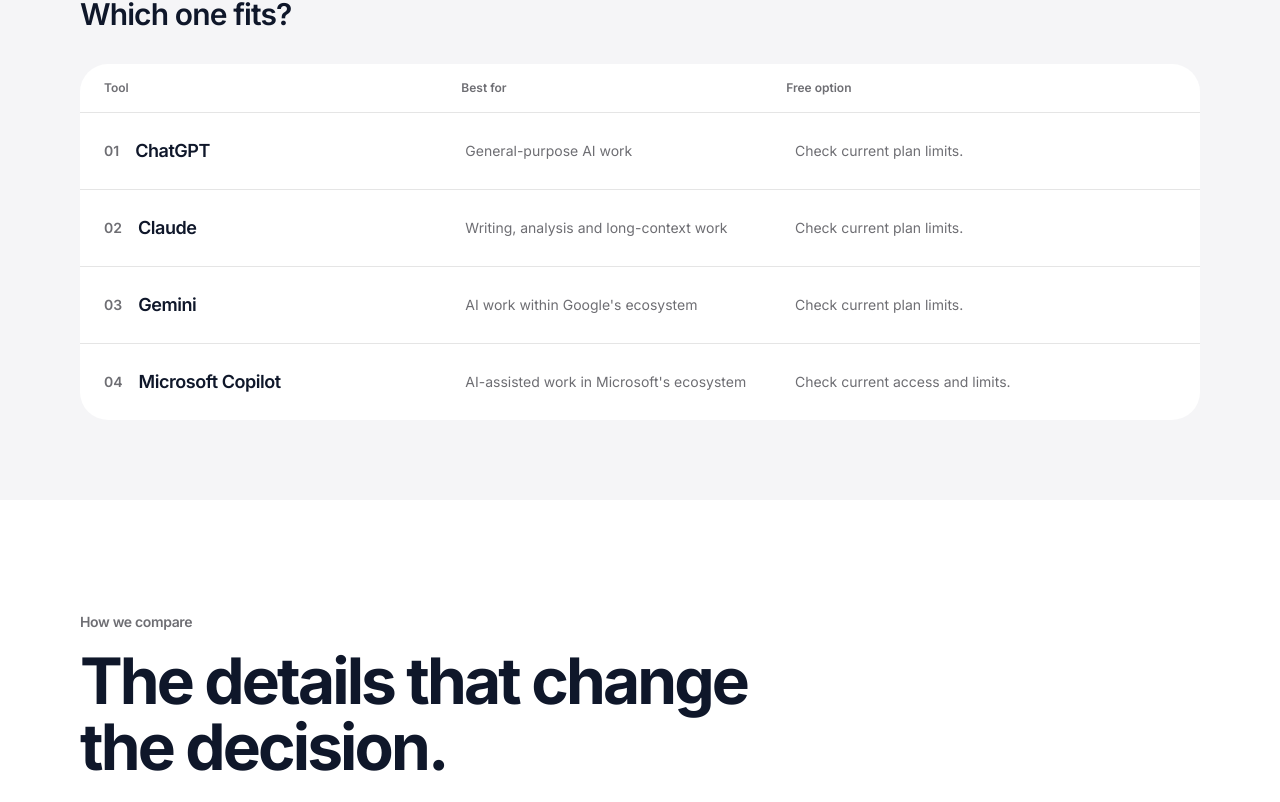
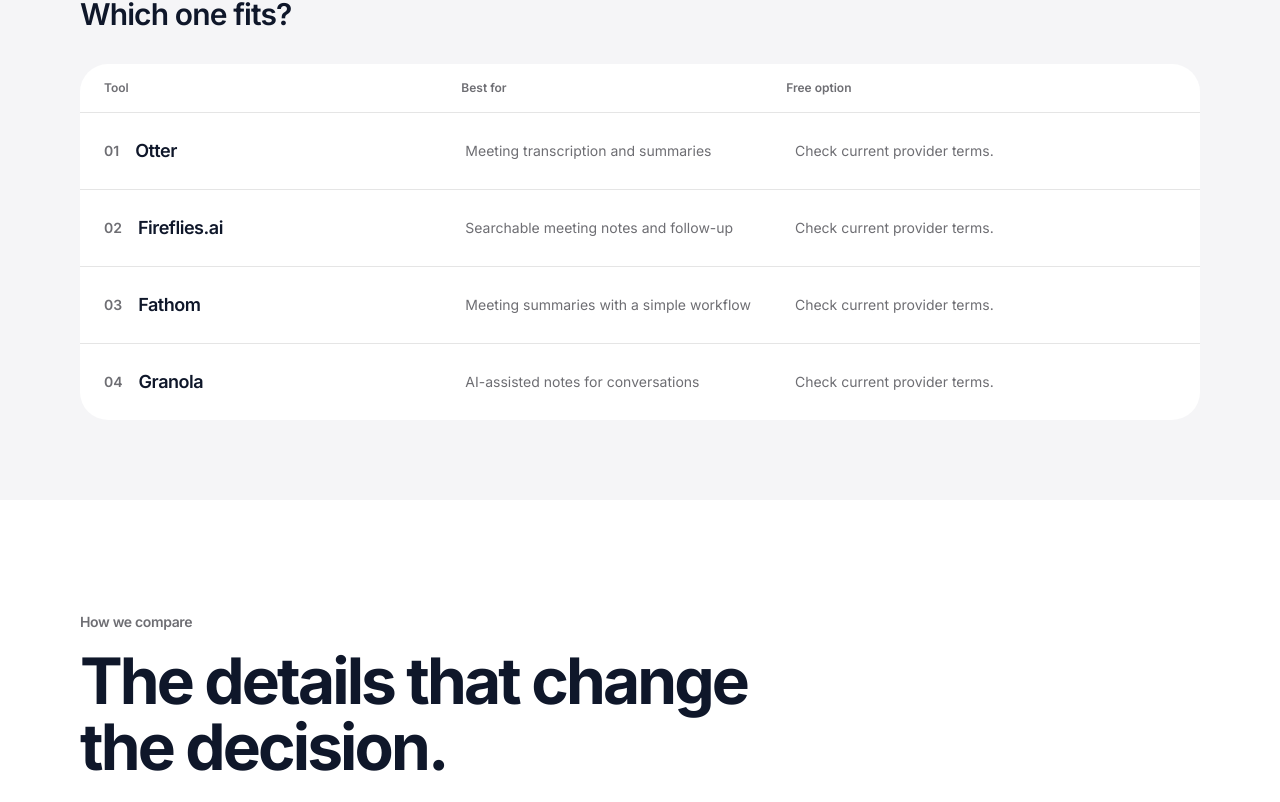
Before and after one commit to LinukaBandara/StackPick, a Next.js app: page /best/ai-meeting-assistants in a window 1280 px wide. Shown: the part 898-1700 px from the top of the page. Built offline with nearby package versions, Linux system fonts and the light colour scheme; no server answers.

Commit message:
refactor: specialize AI comparison tools

```diff
--- a/app/best/ai-meeting-assistants/page.tsx
+++ b/app/best/ai-meeting-assistants/page.tsx
@@ -15,10 +15,10 @@ export default function Page() {
       intro="Compare AI meeting assistants for transcripts, summaries, action items and searchable meeting records."
       pricingNote="AI features, models, usage limits and pricing change frequently. Verify current provider terms and test outputs before adopting a tool."
       tools={[
-        { name: "ChatGPT", bestFor: "General-purpose AI work", freeOption: "Check current plan limits.", tradeoff: "Broad capability means you still need to define the workflow.", url: "https://chatgpt.com/" },
-        { name: "Claude", bestFor: "Writing, analysis and long-context work", freeOption: "Check current plan limits.", tradeoff: "Limits and available features vary by plan.", url: "https://claude.ai/" },
-        { name: "Gemini", bestFor: "AI work within Google's ecosystem", freeOption: "Check current plan limits.", tradeoff: "Feature availability can vary by account and region.", url: "https://gemini.google.com/" },
-        { name: "Microsoft Copilot", bestFor: "AI-assisted work in Microsoft's ecosystem", freeOption: "Check current access and limits.", tradeoff: "The useful features depend on the Microsoft products and plan involved.", url: "https://copilot.microsoft.com/" },
+        { name: "Otter", bestFor: "Meeting transcription and summaries", freeOption: "Check current provider terms.", tradeoff: "Accuracy still needs review, especially for names and decisions.", url: "https://otter.ai/" },
+        { name: "Fireflies.ai", bestFor: "Searchable meeting notes and follow-up", freeOption: "Check current provider terms.", tradeoff: "Useful automation depends on supported integrations and plan limits.", url: "https://fireflies.ai/" },
+        { name: "Fathom", bestFor: "Meeting summaries with a simple workflow", freeOption: "Check current provider terms.", tradeoff: "Feature depth and integrations should be checked against your meeting stack.", url: "https://fathom.video/" },
+        { name: "Granola", bestFor: "AI-assisted notes for conversations", freeOption: "Check current provider terms.", tradeoff: "Workflow and platform support should match how you actually take notes.", url: "https://www.granola.ai/" },
       ]}
       bottomLine="A useful meeting assistant should reduce follow-up work, not create another dashboard to maintain."
     >
```
